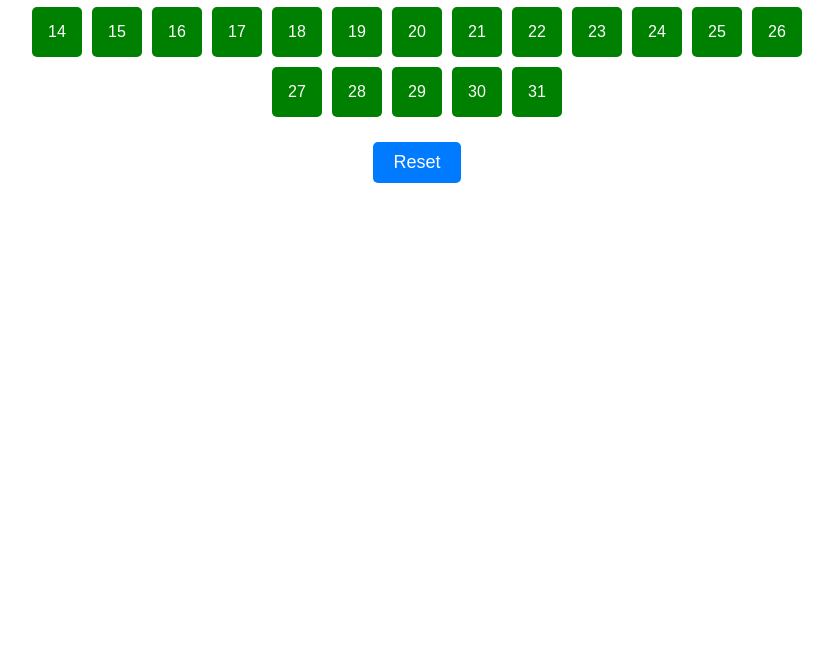
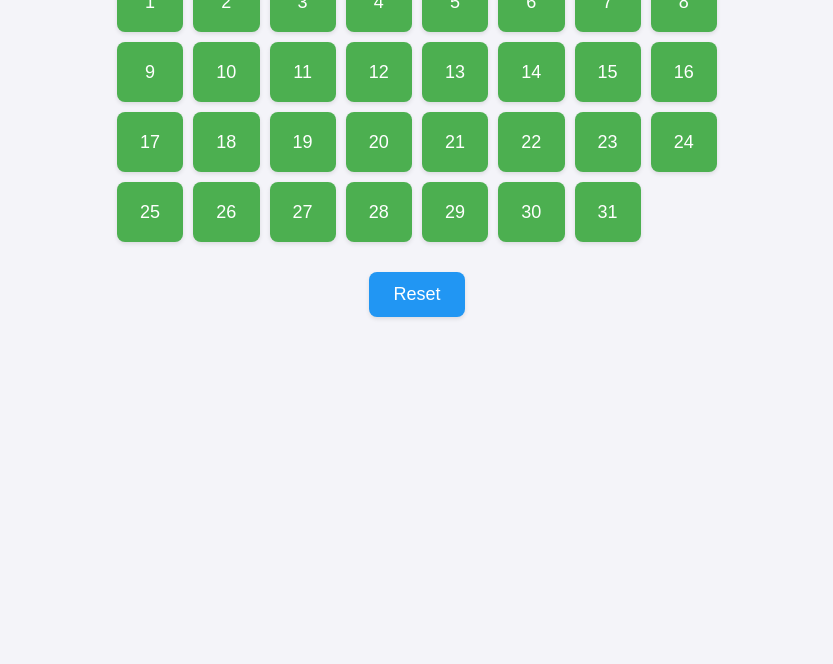
Before and after one commit to Goelcuek/31game, a plain HTML site: page index.html in a window 1280 px wide. Shown: the part 136-800 px from the top of the page, without its empty margins (223-1056 px from the left). Drawn offline with Linux system fonts and the light colour scheme.

Commit message:
Update index.html

```diff
--- a/index.html
+++ b/index.html
@@ -8,40 +8,68 @@
         body {
             text-align: center;
             font-family: Arial, sans-serif;
+            background-color: #f4f4f9;
+            margin: 0;
+            padding: 20px;
+            box-sizing: border-box;
         }
         h1 {
-            margin-bottom: 20px;
+            margin-bottom: 30px;
+            color: #333;
+            font-size: 2em;
         }
         .button-container {
-            display: flex;
-            flex-wrap: wrap;
-            justify-content: center;
-            max-width: 800px;
-            margin: 0 auto;
+            display: grid;
+            grid-template-columns: repeat(auto-fit, minmax(60px, 1fr));
+            gap: 10px;
+            max-width: 600px;
+            margin: 0 auto 30px;
         }
         .toggle-button {
-            width: 50px;
-            height: 50px;
-            margin: 5px;
-            background-color: green;
-            color: white;
-            border: none;
-            cursor: pointer;
-            font-size: 16px;
-            border-radius: 5px;
-        }
-        .toggle-button.red {
-            background-color: red;
-        }
-        #reset {
-            margin-top: 20px;
-            padding: 10px 20px;
-            background-color: #007bff;
+            width: 100%;
+            height: 60px;
+            background-color: #4CAF50; /* Green */
             color: white;
             border: none;
             cursor: pointer;
             font-size: 18px;
-            border-radius: 5px;
+            border-radius: 8px;
+            transition: background-color 0.3s, transform 0.1s;
+            box-shadow: 0 2px 4px rgba(0, 0, 0, 0.1);
+        }
+        .toggle-button.red {
+            background-color: #f44336; /* Red */
+        }
+        .toggle-button:hover {
+            transform: scale(1.05);
+            box-shadow: 0 4px 8px rgba(0, 0, 0, 0.2);
+        }
+        #reset {
+            padding: 12px 24px;
+            background-color: #2196F3; /* Blue */
+            color: white;
+            border: none;
+            cursor: pointer;
+            font-size: 18px;
+            border-radius: 8px;
+            transition: background-color 0.3s;
+            box-shadow: 0 2px 4px rgba(0, 0, 0, 0.1);
+        }
+        #reset:hover {
+            background-color: #1976D2;
+        }
+        @media (max-width: 600px) {
+            h1 {
+                font-size: 1.5em;
+            }
+            .button-container {
+                grid-template-columns: repeat(auto-fit, minmax(50px, 1fr));
+                gap: 8px;
+            }
+            .toggle-button {
+                height: 50px;
+                font-size: 16px;
+            }
         }
     </style>
 </head>
```
